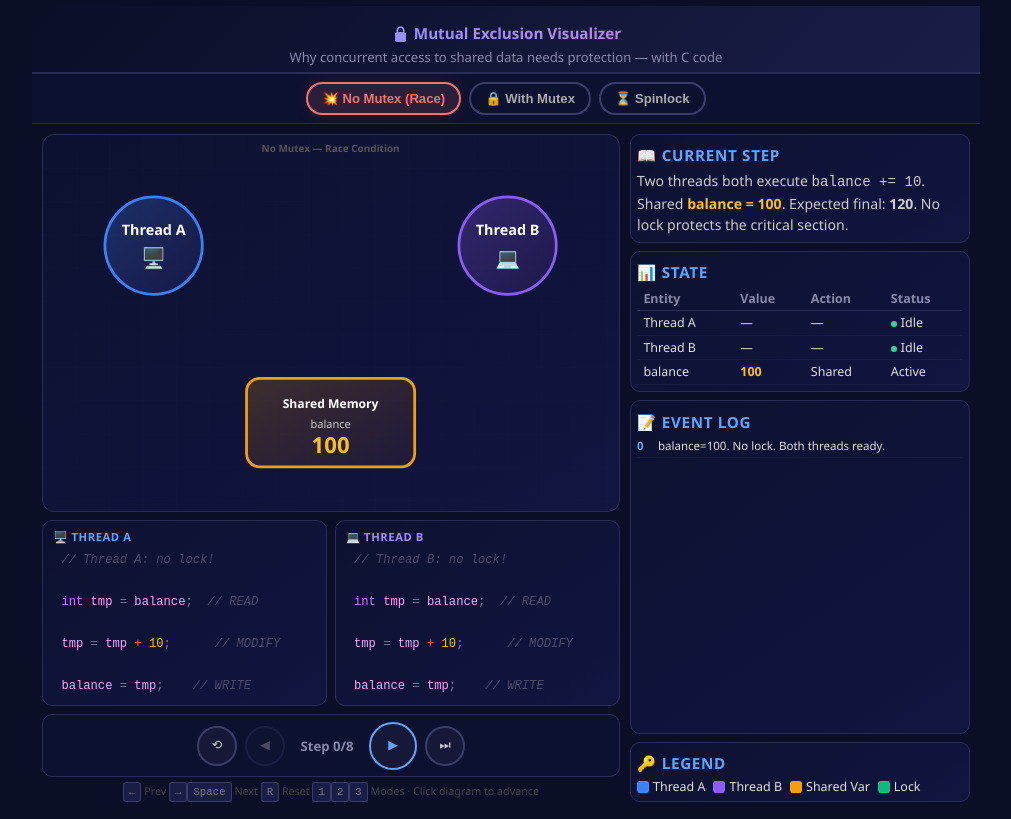
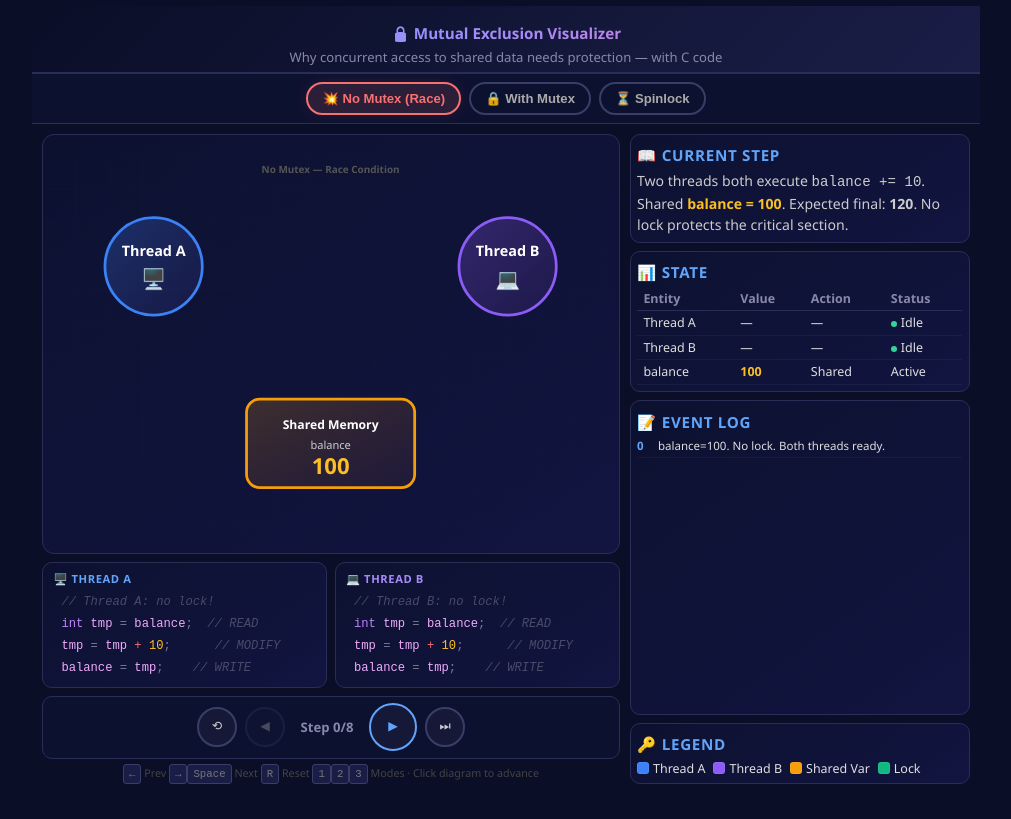
Before and after one commit to r-panicker/Visualisations, a plain HTML site: page mutual_exclusion.html in a window 1280 px wide. Shown: the whole page, without its empty margins (134-1145 px from the left). Drawn offline with Linux system fonts and the light colour scheme.

Commit message:
fixed line psacing

```diff
--- a/mutual_exclusion.html
+++ b/mutual_exclusion.html
@@ -327,8 +327,7 @@
 }
 
 // === CODE TEMPLATES ===
-// Each line has: id, html content
-// Highlighting classes: active-a, active-b, error-line, done-line, blocked-line
+// Removed extra spacing by ensuring no empty strings or breaks are in the arrays
 const CODE={
 no_mutex:{
   A:[
@@ -563,15 +562,16 @@
   const hlAMap={};st.hlA.forEach(h=>hlAMap[h.line]=h.cls);
   const hlBMap={};st.hlB.forEach(h=>hlBMap[h.line]=h.cls);
 
+  // Changed .join('\n') to .join('') to remove the one-line spacing provided by the newline/CSS white-space interaction
   document.getElementById('codeA').innerHTML=codeA.map((line,i)=>{
     const cls=hlAMap[i]||'';
     return `<span class="code-line ${cls}">${line.html}</span>`;
-  }).join('\n');
+  }).join('');
 
   document.getElementById('codeB').innerHTML=codeB.map((line,i)=>{
     const cls=hlBMap[i]||'';
     return `<span class="code-line ${cls}">${line.html}</span>`;
-  }).join('\n');
+  }).join('');
 }
 
 // === RENDER SVG ===
```
